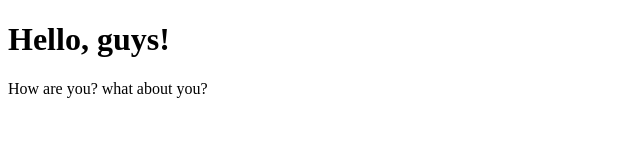
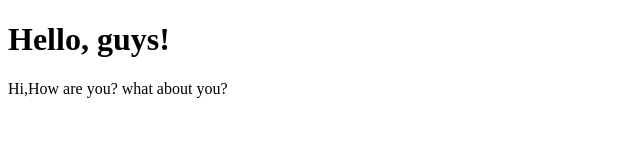
Before and after one commit to ravina-24/HtmlProject, a plain HTML site: page index.html in a window 1280 px wide. Shown: the full height of the page, 0-640 px from the left. Drawn offline with Linux system fonts and the light colour scheme.

Commit message:
Third commit

```diff
--- a/index.html
+++ b/index.html
@@ -2,6 +2,6 @@
 <html>
 <body>
 <h1> Hello, guys!  </h1>
-<p> How are you? what about you?</p>
+<p> Hi,How are you? what about you?</p>
 </body>
 </html>
```
